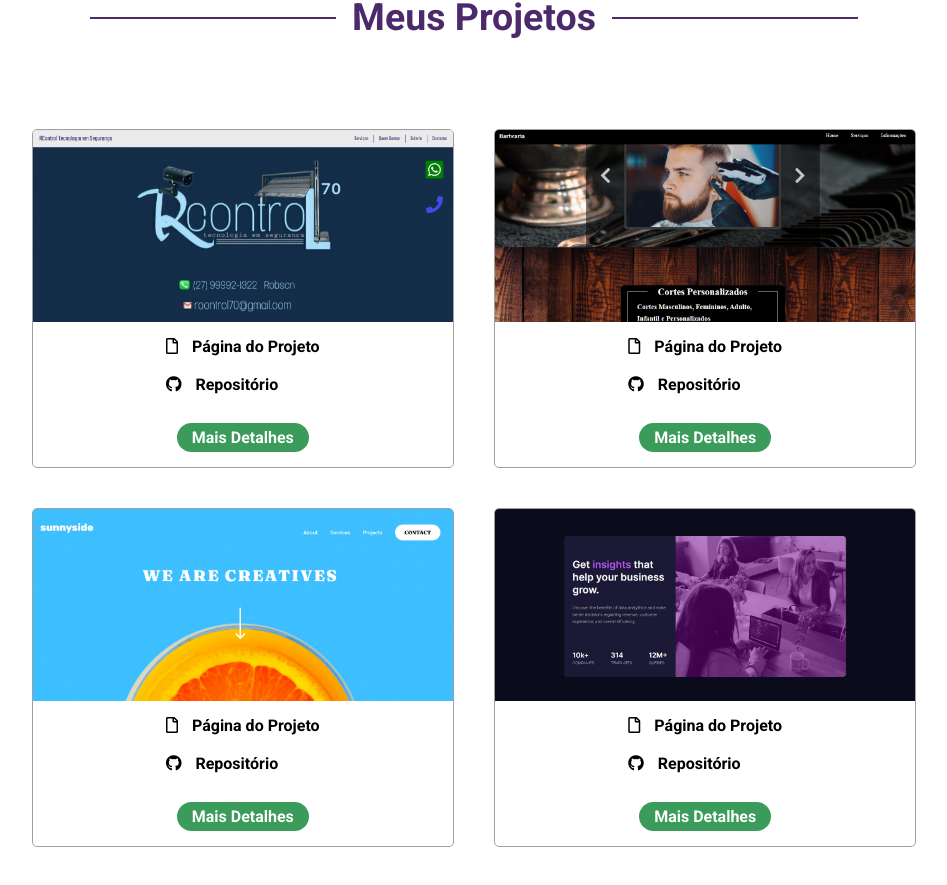
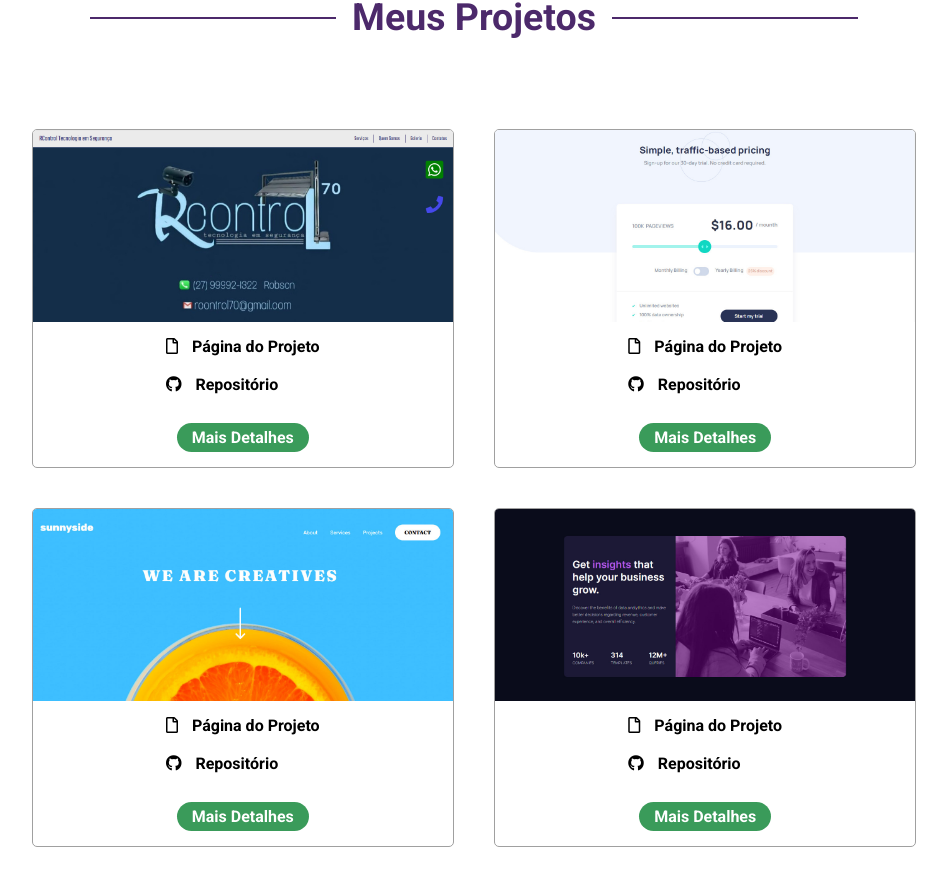
Before and after one commit to JoaoP-Sa/portfolio, a React (Create React App) app: page / in a window 1280 px wide. Shown: the part 2413-3298 px from the top of the page, without its empty margins (166-1113 px from the left). Built offline with nearby package versions, Linux system fonts and the light colour scheme.

Commit message:
interactive-pricing-component

```diff
--- a/src/myProjects.js
+++ b/src/myProjects.js
@@ -9,11 +9,11 @@ const myProjects = [
     },
     {
     id: 'project2',
-    img: 'img/barbershop.jpg',
-    alt: 'site de barbearia',
-    pagelink: 'https://barbershopfirstfreela.netlify.app/',
-    repositorylink: 'https://github.com/JoaoP-Sa/barbershop',
-    projectdescription: "Primeiro projeto que fiz por conta própria, é uma landing page com tema de barbearia que criei utilizando reactjs e possui google maps integrado."
+    img: 'img/interactive-pricing-component.jpg',
+    alt: 'site com componente de preço interativo',
+    pagelink: 'https://jp-interactive-pricing-component.netlify.app/',
+    repositorylink: 'https://github.com/JoaoP-Sa/interactive_pricing_component',
+    projectdescription: "Esta é uma página que peguei no frontend mentor, e ela consiste em um componente de preços interativo, no qual é possivel manipular através de uma barra, e existe a opção de aplicar desconto no preço caso o botão de cobrança esteja posicionado para fazer a cobrança anual."
 },
 {
     id: 'project3',
```
Also changed, not shown: public/img/interactive-pricing-component.jpg (added).
